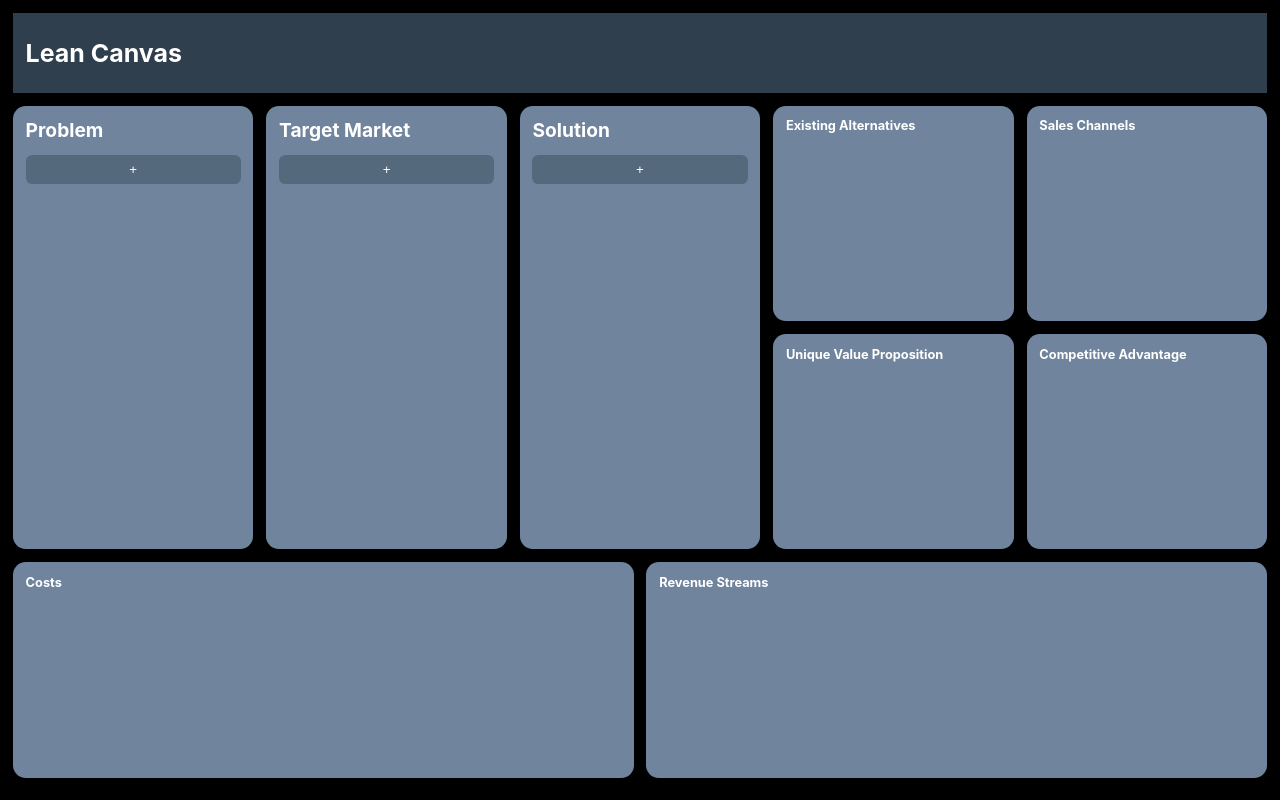
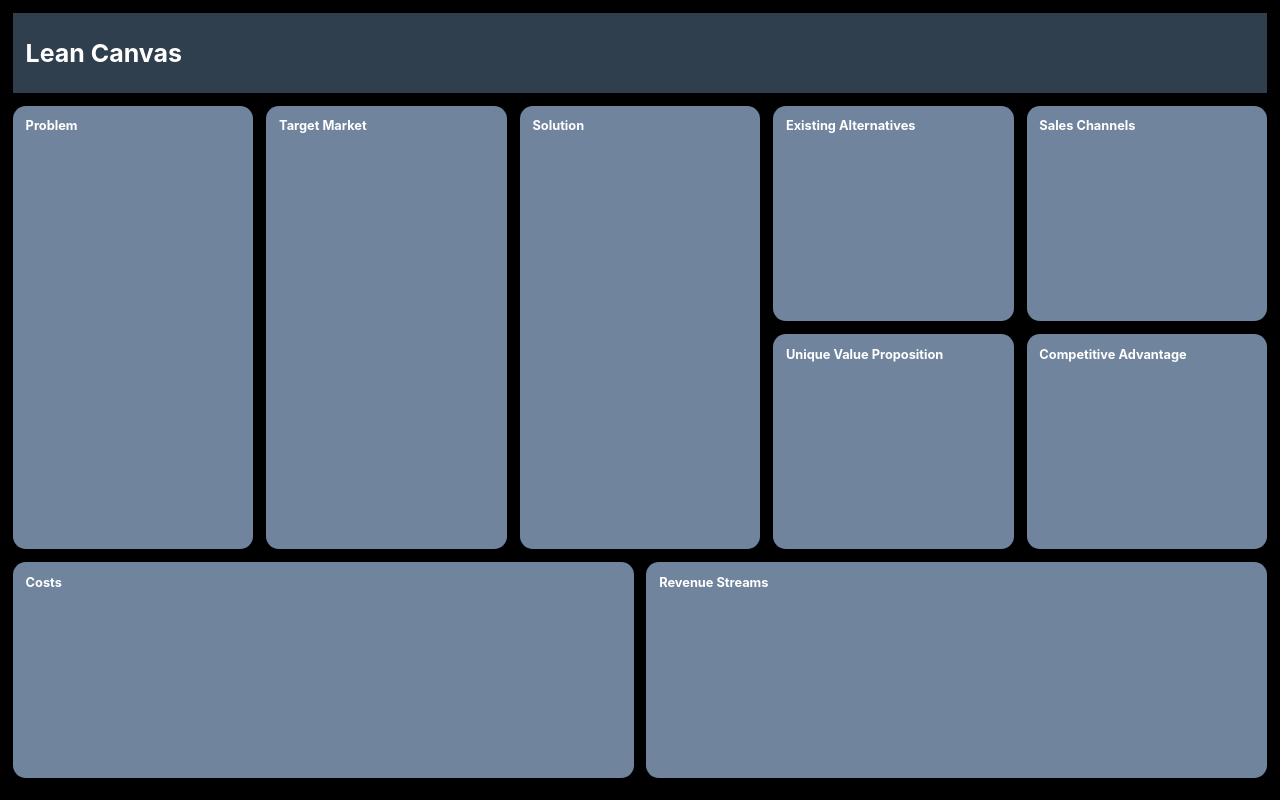
Before and after one commit to alexthehaszard/canvas-creator, a React (Create React App) app: page / in a window 1280 px wide. Built offline with nearby package versions, Linux system fonts and the light colour scheme.

Commit message:
✎ - add resizeable textarea

```diff
--- a/src/components/LeanCanvas.jsx
+++ b/src/components/LeanCanvas.jsx
@@ -1,7 +1,5 @@
 import React, { Component } from "react";
-import LeanCanvasSmallBox from "./LeanCanvasSmallBox";
-import LeanCanvasLargeBox from "./LeanCanvasLargeBox";
-import LeanCanvasWideBox from "./LeanCanvasWideBox";
+import LeanCanvasBox from "./LeanCanvasBox";
 
 class LeanCanvas extends Component {
   constructor(props) {
@@ -11,15 +9,15 @@ class LeanCanvas extends Component {
   render() {
     return (
       <div className="lean-canvas">
-        <LeanCanvasLargeBox title="Problem" grid="large-1" />
-        <LeanCanvasLargeBox title="Target Market" grid="large-2" />
-        <LeanCanvasLargeBox title="Solution" grid="large-3" />
-        <LeanCanvasSmallBox title="Existing Alternatives" grid="small-1" />
-        <LeanCanvasSmallBox title="Sales Channels" grid="small-2" />
-        <LeanCanvasSmallBox title="Unique Value Proposition" grid="small-3" />
-        <LeanCanvasSmallBox title="Competitive Advantage" grid="small-4" />
-        <LeanCanvasWideBox title="Costs" grid="wide-1" />
-        <LeanCanvasWideBox title="Revenue Streams" grid="wide-2" />
+        <LeanCanvasBox title="Problem" grid="large-1" h="45" />
+        <LeanCanvasBox title="Target Market" grid="large-2" h="45" />
+        <LeanCanvasBox title="Solution" grid="large-3" h="45" />
+        <LeanCanvasBox title="Existing Alternatives" grid="small-1" h="18" />
+        <LeanCanvasBox title="Sales Channels" grid="small-2" h="18" />
+        <LeanCanvasBox title="Unique Value Proposition" grid="small-3" h="18" />
+        <LeanCanvasBox title="Competitive Advantage" grid="small-4" h="18" />
+        <LeanCanvasBox title="Costs" grid="wide-1" h="18" />
+        <LeanCanvasBox title="Revenue Streams" grid="wide-2" h="18" />
       </div>
     );
   }
--- a/src/components/LeanCanvasLargeBox.jsx
+++ b/src/components/LeanCanvasBox.jsx
@@ -1,10 +1,11 @@
 import React, { Component } from "react";
 
-class LeanCanvasLargeBox extends Component {
+class LeanCanvasBox extends Component {
   constructor(props) {
     super();
     this.state = {
       listItems: [],
+      over: "none",
       button: (
         <button className="plus" onClick={() => this.addListItem()}>
           +
@@ -18,12 +19,13 @@ class LeanCanvasLargeBox extends Component {
   addListItem() {
     this.setState({
       button: (
-        <input
+        <textarea
           className="plus"
           autoFocus
           onBlur={() => this.unselectAddButton()}
           onChange={this.updateText}
-        ></input>
+          style={{ maxHeight: this.props.h + "vh" }}
+        ></textarea>
       ),
     });
   }
@@ -46,14 +48,35 @@ class LeanCanvasLargeBox extends Component {
     }
   }
 
+  mouseOver() {
+    console.log("over");
+    this.setState({ over: "flex" });
+  }
+
+  mouseOff() {
+    if (!this.state.inputText) {
+      console.log("off");
+      this.setState({ over: "none" });
+    }
+  }
+
   render() {
     return (
-      <div className={`canvas-box`} style={{ gridArea: this.props.grid }}>
-        <h2>{this.props.title}</h2>
-        <div className="list">{this.state.button}</div>
+      <div
+        className={`canvas-box`}
+        style={{ gridArea: this.props.grid }}
+        onMouseEnter={() => this.mouseOver()}
+        onMouseLeave={() => this.mouseOff()}
+      >
+        <h3>{this.props.title}</h3>
+        <div className="list">
+          <div style={{ display: this.state.over, width: "100%" }}>
+            {this.state.button}
+          </div>
+        </div>
       </div>
     );
   }
 }
 
-export default LeanCanvasLargeBox;
+export default LeanCanvasBox;
--- a/src/components/LeanCanvasSmallBox.jsx
+++ /dev/null
@@ -1,17 +0,0 @@
-import React, { Component } from "react";
-
-class LeanCanvasSmallBox extends Component {
-  constructor(props) {
-    super();
-    this.state = {};
-  }
-  render() {
-    return (
-      <div className={`canvas-box`} style={{ gridArea: this.props.grid }}>
-        <h3>{this.props.title}</h3>
-      </div>
-    );
-  }
-}
-
-export default LeanCanvasSmallBox;
--- a/src/components/LeanCanvasWideBox.jsx
+++ /dev/null
@@ -1,17 +0,0 @@
-import React, { Component } from "react";
-
-class LeanCanvasWideBox extends Component {
-  constructor(props) {
-    super();
-    this.state = {};
-  }
-  render() {
-    return (
-      <div className={`canvas-box `} style={{ gridArea: this.props.grid }}>
-        <h3>{this.props.title}</h3>
-      </div>
-    );
-  }
-}
-
-export default LeanCanvasWideBox;
--- a/src/index.css
+++ b/src/index.css
@@ -7,11 +7,6 @@ body {
   -webkit-font-smoothing: antialiased;
   -moz-osx-font-smoothing: grayscale;
   background: #000000;
-}
-
-code {
-  font-family: source-code-pro, Menlo, Monaco, Consolas, "Courier New",
-    monospace;
 }
 
 h2 {
@@ -34,6 +29,22 @@ nav {
   font-size: 1.3vw;
 }
 
+textarea {
+  font-family: -apple-system, BlinkMacSystemFont, "Segoe UI", "Roboto", "Oxygen",
+    "Ubuntu", "Cantarell", "Fira Sans", "Droid Sans", "Helvetica Neue",
+    sans-serif;
+}
+
+button {
+  background: #2f3f4e66;
+  cursor: pointer;
+  transition: background 0.5s ease;
+}
+
+button:hover {
+  background: #2f3f4e;
+}
+
 .list {
   margin: 0 1vw;
   display: flex;
@@ -47,12 +58,6 @@ nav {
   border-radius: 0.5vw;
   background: #2f3f4e66;
   color: white;
-  cursor: pointer;
-  transition: background 0.5s ease;
-}
-
-.plus:hover {
-  background: #2f3f4e;
 }
 
 .lean-canvas {
@@ -62,8 +67,8 @@ nav {
     "large-1 large-1 large-2 large-2 large-3 large-3 small-1 small-1 small-2 small-2 "
     "large-1 large-1 large-2 large-2 large-3 large-3 small-3 small-3 small-4 small-4 "
     "wide-1 wide-1 wide-1 wide-1 wide-1 wide-2 wide-2 wide-2 wide-2 wide-2 ";
-  grid-auto-rows: 1fr;
-  grid-auto-columns: 1fr;
+  grid-template-rows: repeat(3, 1fr);
+  grid-template-columns: repeat(10, 1fr);
   grid-gap: 1vw;
   height: 84vh;
   width: 98vw;
@@ -72,4 +77,5 @@ nav {
 .canvas-box {
   background: #70859d;
   border-radius: 1vw;
+  max-height: 100%;
 }
```
